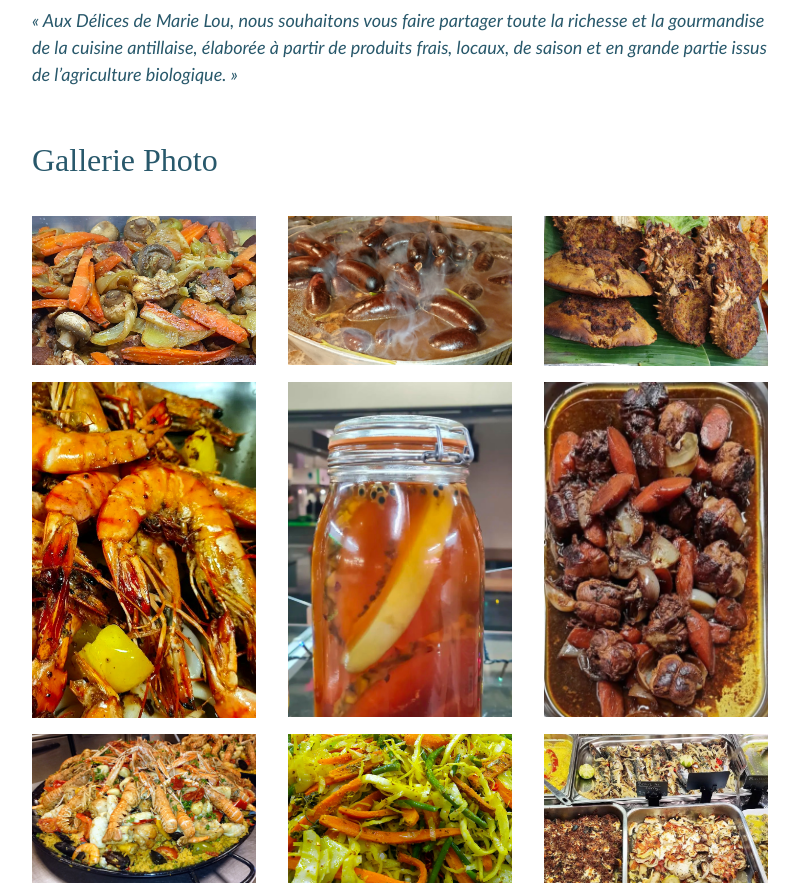
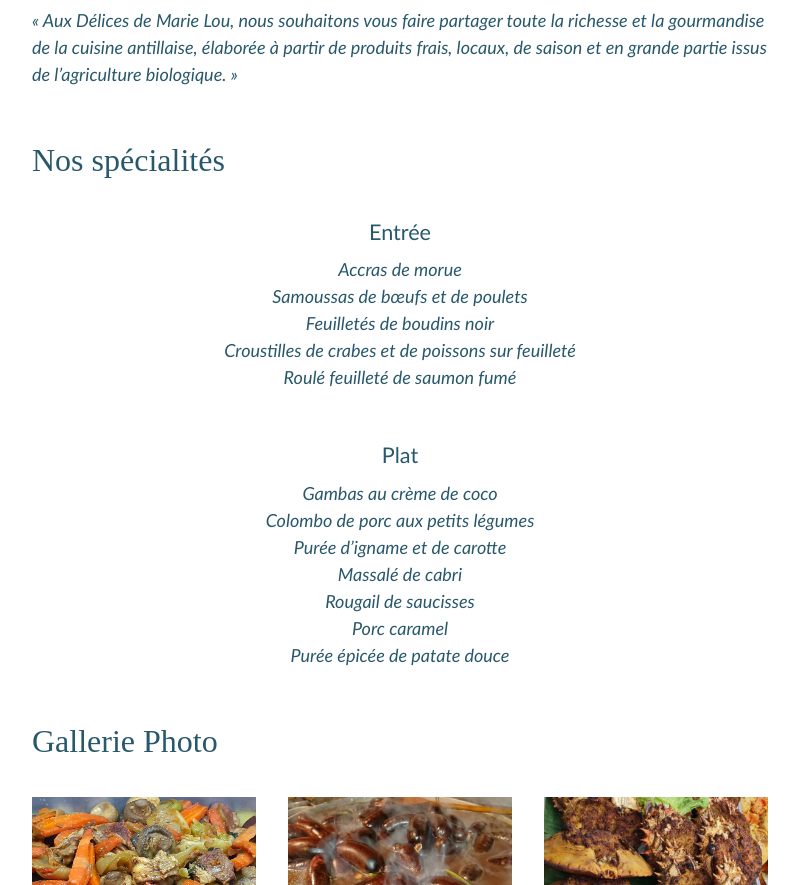
Before and after one commit to JuliePruvost/LesDelicesDeMarieLou, a Next.js app: page / in a window 1280 px wide. Shown: the part 620-1505 px from the top of the page, without its empty margins (240-1039 px from the left). Built offline with nearby package versions, Linux system fonts and the light colour scheme.

Commit message:
spécialités

```diff
--- a/components/pages/main/MainView.tsx
+++ b/components/pages/main/MainView.tsx
@@ -1,4 +1,4 @@
-import { DescriptionWithChildren, SectionTitle } from "components/text/Text";
+import { DescriptionWithChildren, FoodList, SectionTitle, SubSectionTitle } from "components/text/Text";
 import FoodGallery from "./FoodGallery";
 import LesDelicesDescription from "./LesDelicesDescription";
 
@@ -7,6 +7,31 @@ export default function MainView() {
         <>
             <SectionTitle content="Saveurs antillaises" />
             <LesDelicesDescription />
+            <SectionTitle content="Nos spécialités" />
+            <div>
+                <DescriptionWithChildren>
+                    <FoodList title="Entrée">
+                        <li>Accras de morue</li>
+                        <li>Samoussas de bœufs et de poulets</li>
+                        <li>Feuilletés de boudins noir</li>
+                        <li>Croustilles de crabes et de poissons sur feuilleté</li>
+                        <li>Roulé feuilleté de  saumon fumé</li>
+                    </FoodList>
+                </DescriptionWithChildren>
+            </div>
+            <div>
+                <DescriptionWithChildren>
+                    <FoodList title="Plat">
+                        <li>Gambas au crème de coco</li>
+                        <li>Colombo de porc aux petits légumes</li>
+                        <li>Purée d’igname et de carotte</li>
+                        <li>Massalé de cabri</li>
+                        <li>Rougail de saucisses</li>
+                        <li>Porc caramel</li>
+                        <li>Purée épicée de patate douce</li>
+                    </FoodList>
+                </DescriptionWithChildren>
+            </div>
             <SectionTitle content="Gallerie Photo" />
             <FoodGallery />
             <DescriptionWithChildren>
--- a/components/text/Text.module.scss
+++ b/components/text/Text.module.scss
@@ -64,3 +64,44 @@
         font-size: 0.8em;
     }
 }
+
+.subSectionTitle {
+    @extend .text;
+    text-align: left;
+    // color: var(--primary-color);
+    font-size: x-large;
+    // font-weight: 500;
+    font-family: 'Baskerville, Baskerville Old Face, Garamond, Times New Roman, serif';
+    // text-decoration: underline;
+    // text-decoration-color: var(--accent-color);
+    margin-bottom: 0.8em;
+    margin-left: 2em;
+
+    @media screen and (max-width: 600px) {
+        font-size: 1em;
+    }
+    @media screen and (max-width: 480px) {
+        font-size: 0.9em;
+    }
+    @media screen and (max-width: 400px) {
+        font-size: 0.8em;
+    }
+}
+
+.foodListTitle {
+    text-align: center;
+    margin-bottom: 1vh;
+    font-size: larger;
+
+}
+
+.foodList {
+    padding: 0;
+
+    & > li {
+        font-style: italic;
+        list-style-type: none;
+        list-style-type: none;
+        text-align: center;
+    }
+}
--- a/components/text/Text.tsx
+++ b/components/text/Text.tsx
@@ -40,3 +40,25 @@ export function SectionTitle({content}: {content: string}) {
         </div>
     );
 }
+
+export function SubSectionTitle({content}: {content: string}) {
+    return (
+        <div className={styles.subSectionTitle}>
+            {content}
+        </div>
+    );
+}
+
+export function FoodList({title, children}: {title: string, children: ReactNode}) {
+    return (
+        <>
+            <div className={styles.foodListTitle}>
+                {title}
+            </div>
+            <ul className={styles.foodList}>
+                {children}
+            </ul>
+
+        </>
+    );
+}
```
